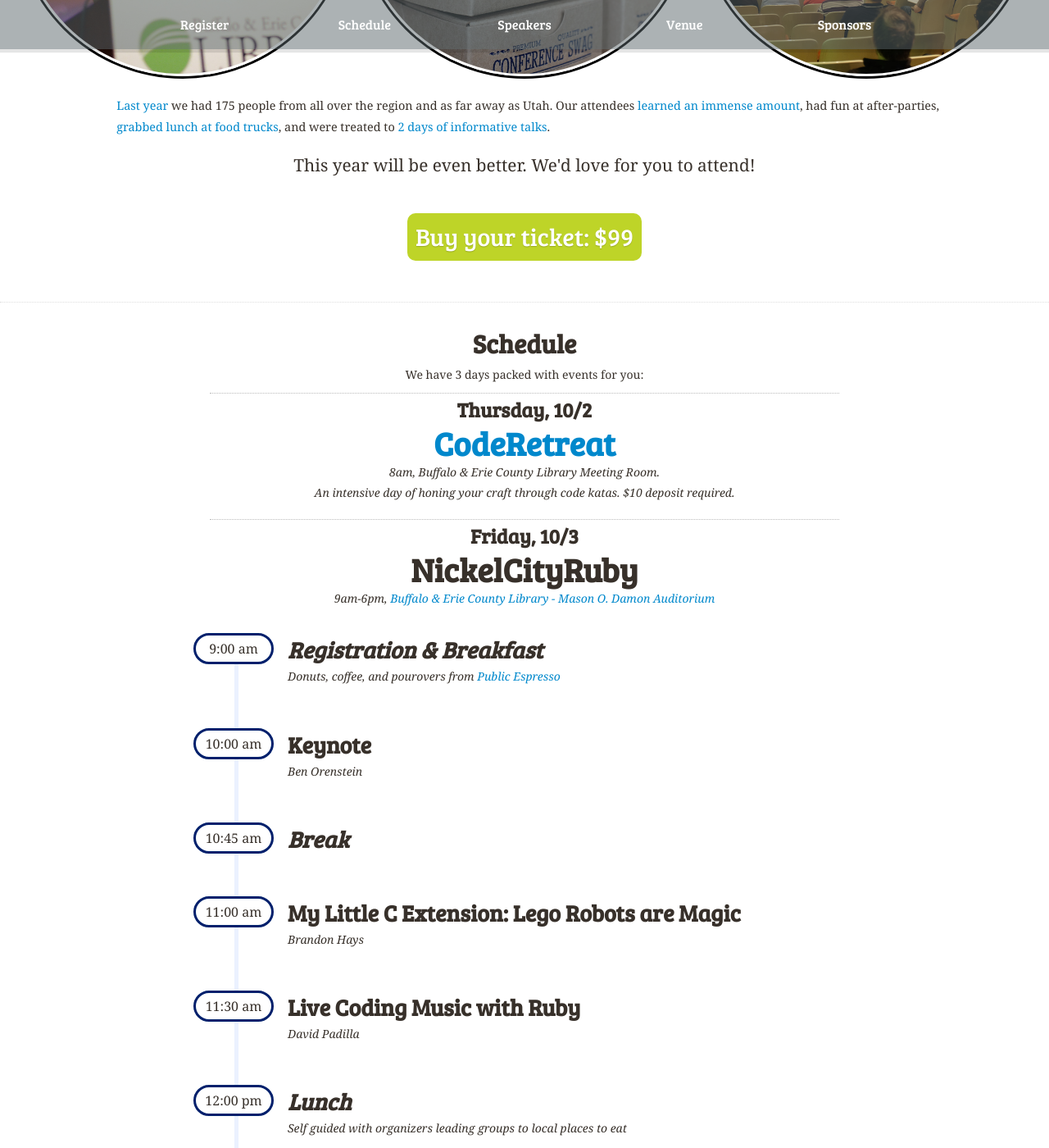
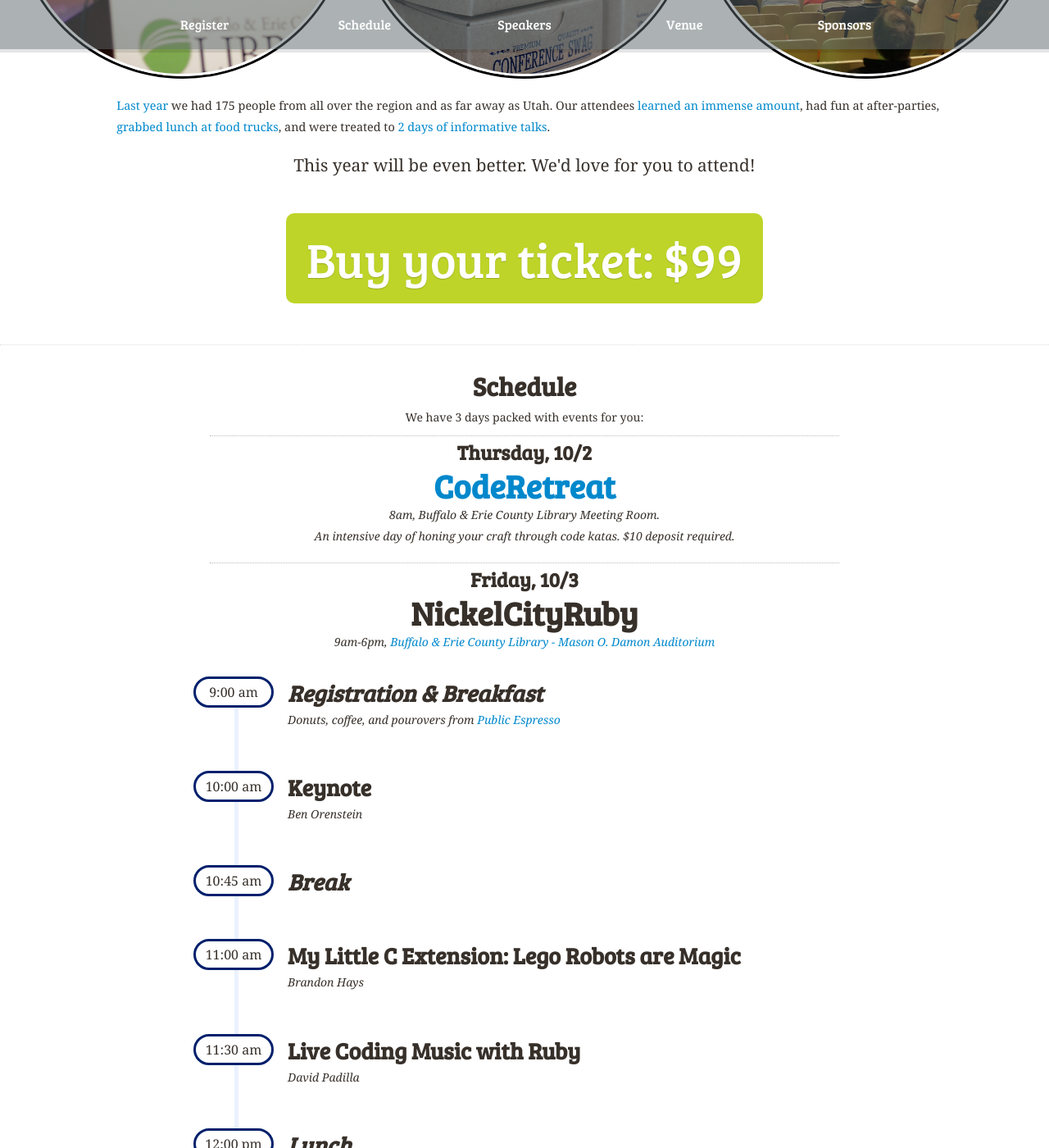
Before and after one commit to nysmakers/nysmakers.github.io, a Jekyll site: the page built from index.html, in a window 1280 px wide and 1400 px high, scrolled down 1099 px. Shown: the whole window at 82% size. Built offline with Jekyll 4.4.1, drawn with Linux system fonts in a browser that asks for light colours; some web fonts are replaced; comment, search, counter and statistics services are not loaded.

Commit message:
BUY BUY BUY

```diff
--- a/2014/stylesheets/responsive.css
+++ b/2014/stylesheets/responsive.css
@@ -392,11 +392,12 @@
   border-radius: 10px;
   margin-top: 20px;
   display: inline-block;
-  padding: 10px 10px;
+  padding: 25px;
+  line-height: 60px;
   text-shadow: 0px 1px 1px #9aac22;
   color: #fff;
   font-family: "Bree Serif", Helvetica, sans-serif;
-  font-size: 30px;
+  font-size: 60px;
   text-decoration: none; }
   .punch:hover {
     color: #fff;
--- a/2014/stylesheets/scss/responsive.scss
+++ b/2014/stylesheets/scss/responsive.scss
@@ -573,11 +573,12 @@
   border-radius: 10px;
   margin-top:20px;
   display: inline-block;
-  padding: 10px 10px;
+  padding: 25px;
+  line-height: 60px;
   text-shadow: 0px 1px 1px #9aac22;
   color:#fff;
   font-family: "Bree Serif", Helvetica, sans-serif;
-  font-size: 30px;
+  font-size: 60px;
   text-decoration: none;
 
   &:hover {
```
